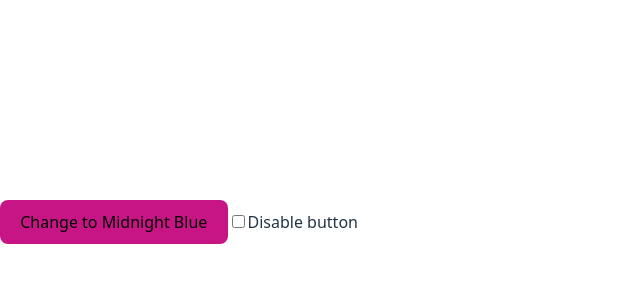
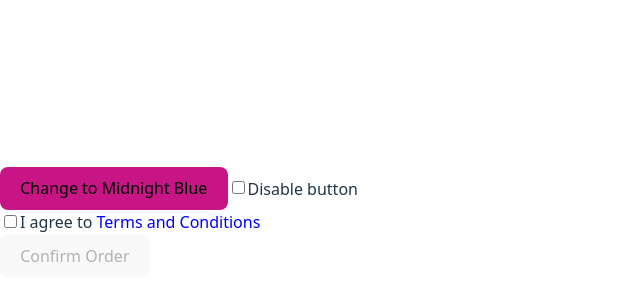
Before and after one commit to albertmanuels/testing-react-vite, a React (Vite) app: page / in a window 1280 px wide. Shown: the part 178-478 px from the top of the page, without its empty margins (0-640 px from the left). Built offline with nearby package versions, Linux system fonts and the light colour scheme.

Commit message:
add test for SummaryForm

```diff
--- a/src/App.jsx
+++ b/src/App.jsx
@@ -1,6 +1,7 @@
 import { useState } from 'react'
 import './App.css'
 import { kebabCaseToTitleCase } from './helpers'
+import SummaryForm from './pages/summary/SummaryForm'
 
 function App() {
   const [buttonColor, setButtonColor] = useState("medium-violet-red")
@@ -28,6 +29,8 @@ function App() {
         }}
       />
       <label htmlFor='disable-button-checkbox'>Disable button</label>
+
+      <SummaryForm/>
     </div>
   )
 }
--- /dev/null
+++ b/src/pages/summary/SummaryForm.jsx
@@ -0,0 +1,28 @@
+import { useState } from "react"
+import { Form, Button } from "react-bootstrap"
+
+const SummaryForm = () => {
+  const [tcChecked, setTcChecked] = useState(false)
+
+  const checkboxlabel = (
+    <span>
+      I agree to <span style={{color: "blue"}}>Terms and Conditions</span>
+    </span>
+  )
+
+  return (
+    <Form>
+      <Form.Group controlId="terms-and-conditions">
+        <Form.Check
+          type="checkbox"
+          checked={tcChecked}
+          onChange={(e) => setTcChecked(e.target.checked)}
+          label={checkboxlabel}
+        />
+      </Form.Group>
+      <Button variant="primary" type="submit" disabled={!tcChecked}>Confirm Order</Button>
+    </Form>
+  )
+}
+
+export default SummaryForm
```
Also changed, not shown: 1 other file (tests, documents, lock files or other folders).
